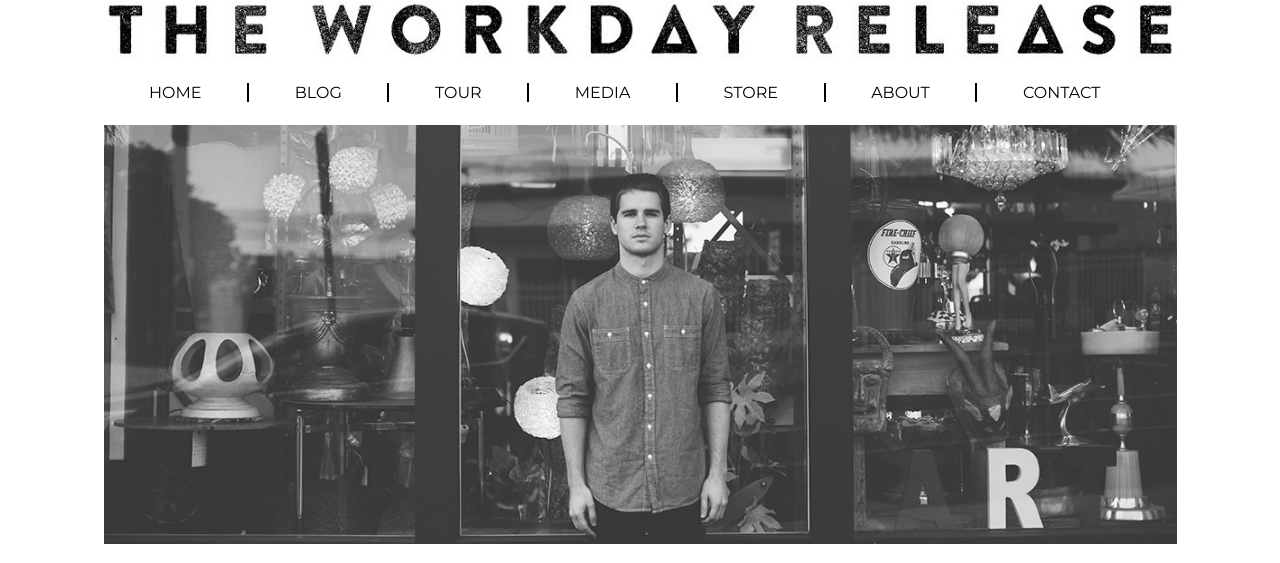
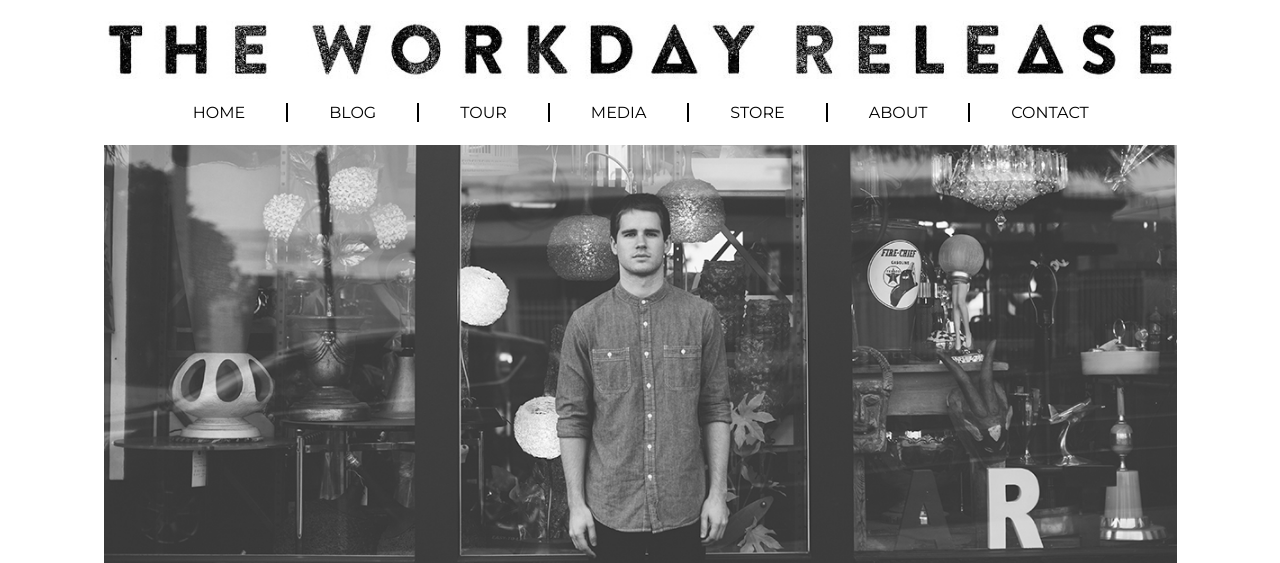
Before and after one commit to timbits07/workday-release, a PHP site: page / in a window 1280 px wide. Shown: the top 563 px of the page. Run offline with PHP 8.4, Linux system fonts and the light colour scheme; some libraries are stand-ins or nearby versions.

Commit message:
move top image and nav bar

```diff
--- a/css/main.css
+++ b/css/main.css
@@ -49,6 +49,7 @@ HEADER
 
 #logo {
 	max-width: 1073px;
+	margin-top: 20px;
 }
 
 /************************
@@ -64,13 +65,14 @@ nav {
 
 nav ul {
 	margin: 0;
+	margin-left: 4.5%;
 	padding: 0;
 }
 
 nav li {
 	display: inline-block;
 	margin: 0;
-	padding: 0 4.25%;
+	padding: 0 4%;
 	font-family: 'Montserrat', serif;
 	font-weight: 400;
 	font-size: 16px;
```
Also changed, not shown: 1 other file.
